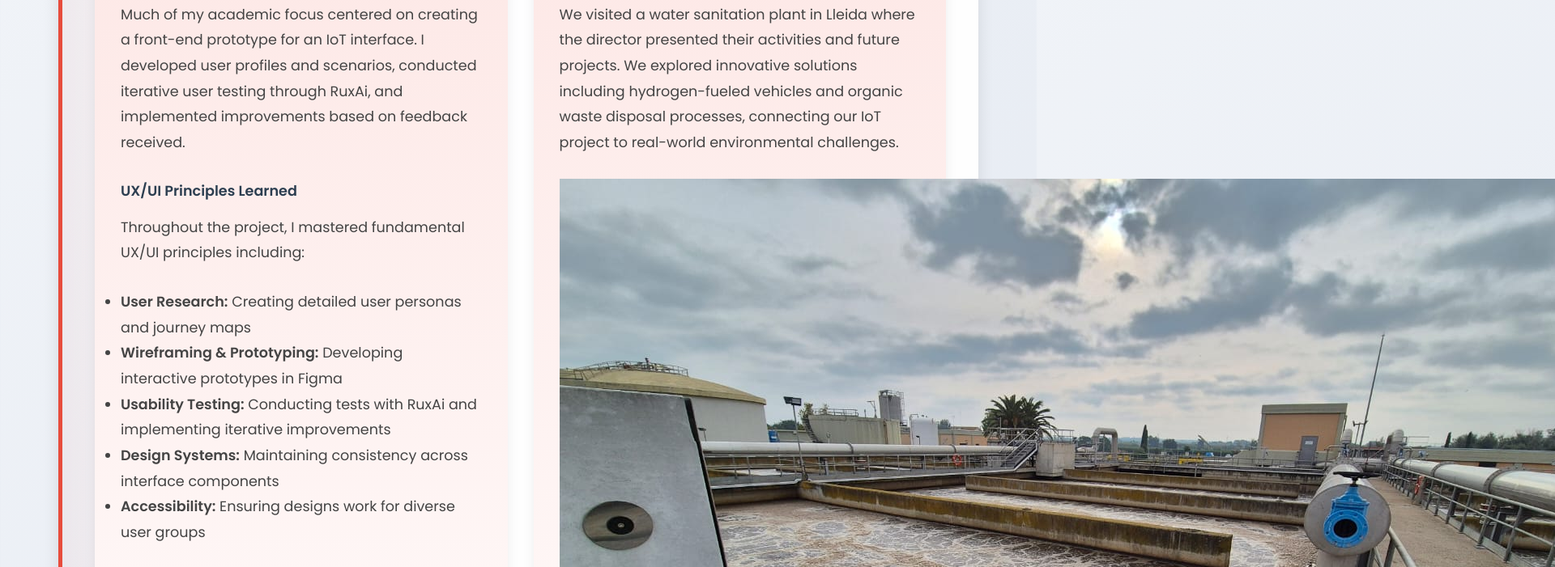
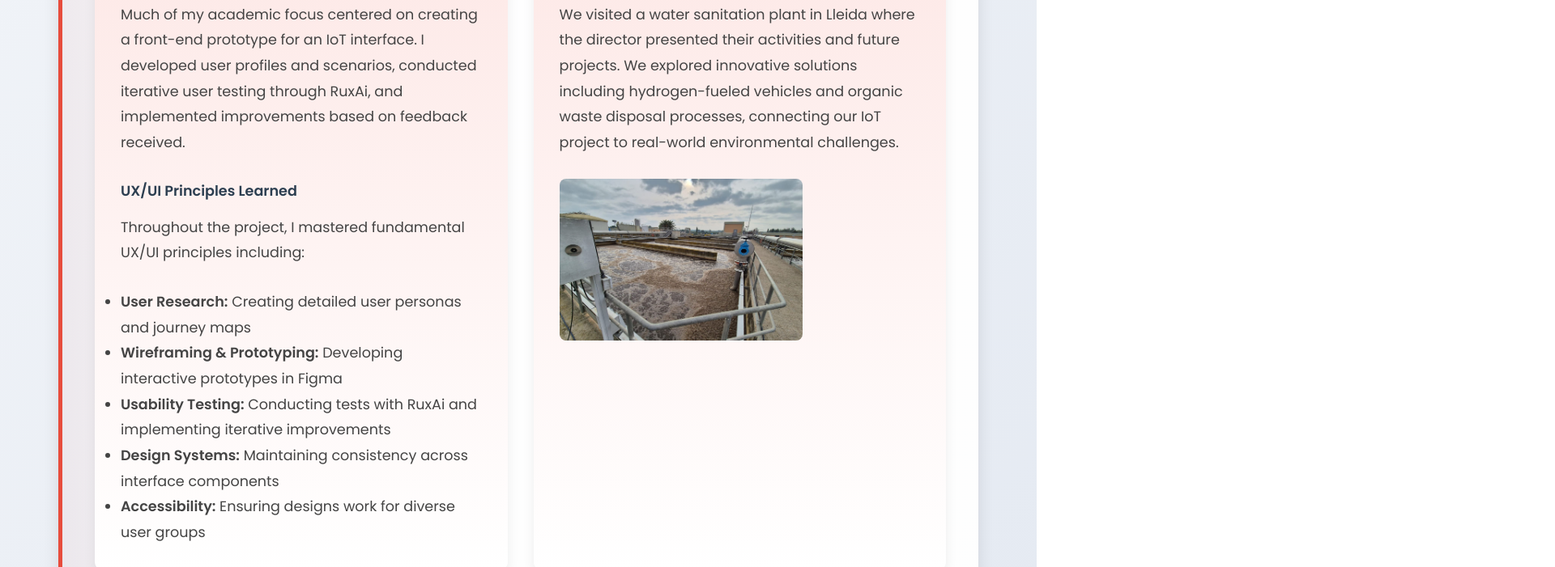
Before and after one commit to RourkeV/portfolio-website, a website: page lleida.html in a window 1280 px wide. Shown: the part 1075-1776 px from the top of the page at 81% size, 1920 px wide, since content can reach past the window. Drawn offline with Linux system fonts and the light colour scheme.

Commit message:
image fix

```diff
--- a/lleida.html
+++ b/lleida.html
@@ -61,7 +61,9 @@
                     <div class="key-point">
                         <h4><i class="fas fa-water"></i> Water Sanitation Field Visit</h4>
                         <p>We visited a water sanitation plant in Lleida where the director presented their activities and future projects. We explored innovative solutions including hydrogen-fueled vehicles and organic waste disposal processes, connecting our IoT project to real-world environmental challenges.</p>
-                        <img src="images/Spain/IMG-20251005-WA0011.jpg" alt="">
+                        <div class="image-placeholder water-plant">
+                            <img src="images/Spain/IMG-20251005-WA0011.jpg" alt="Water Sanitation Plant Visit" style="width: 300px; height: 200px; object-fit: cover; border-radius: 8px;">
+                        </div>
                     </div>
                 </div>
 
```
